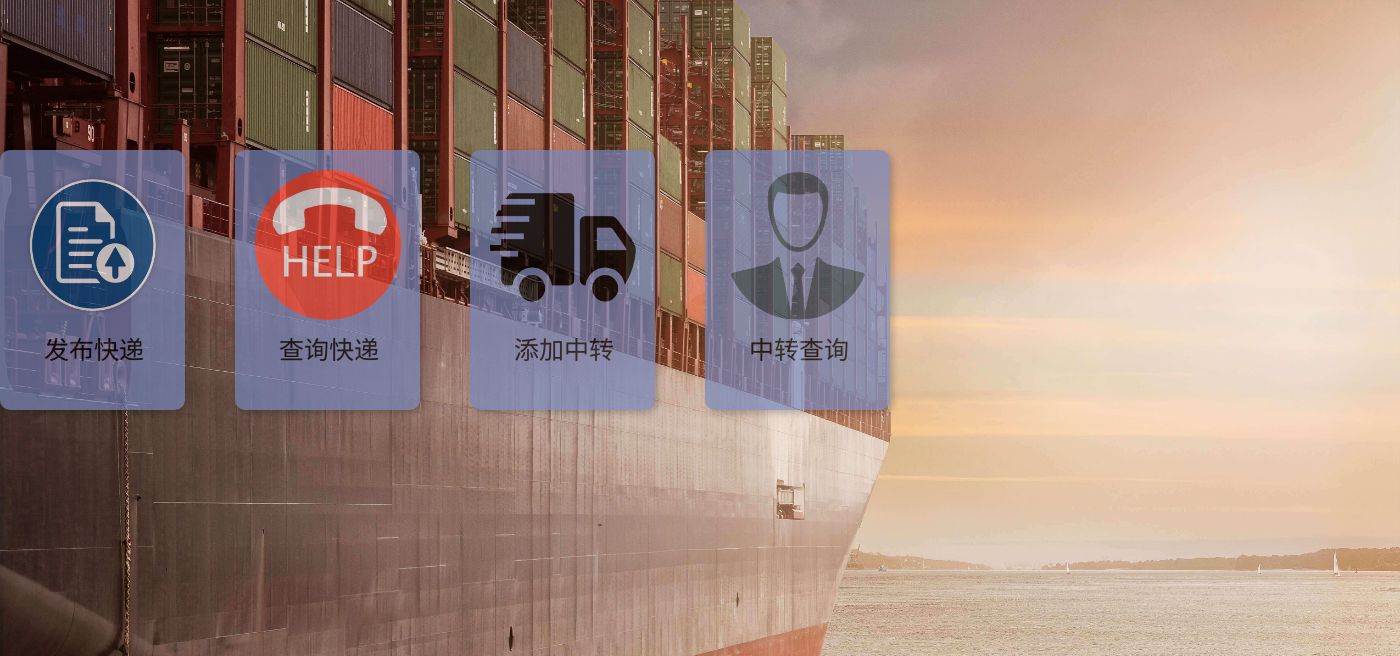
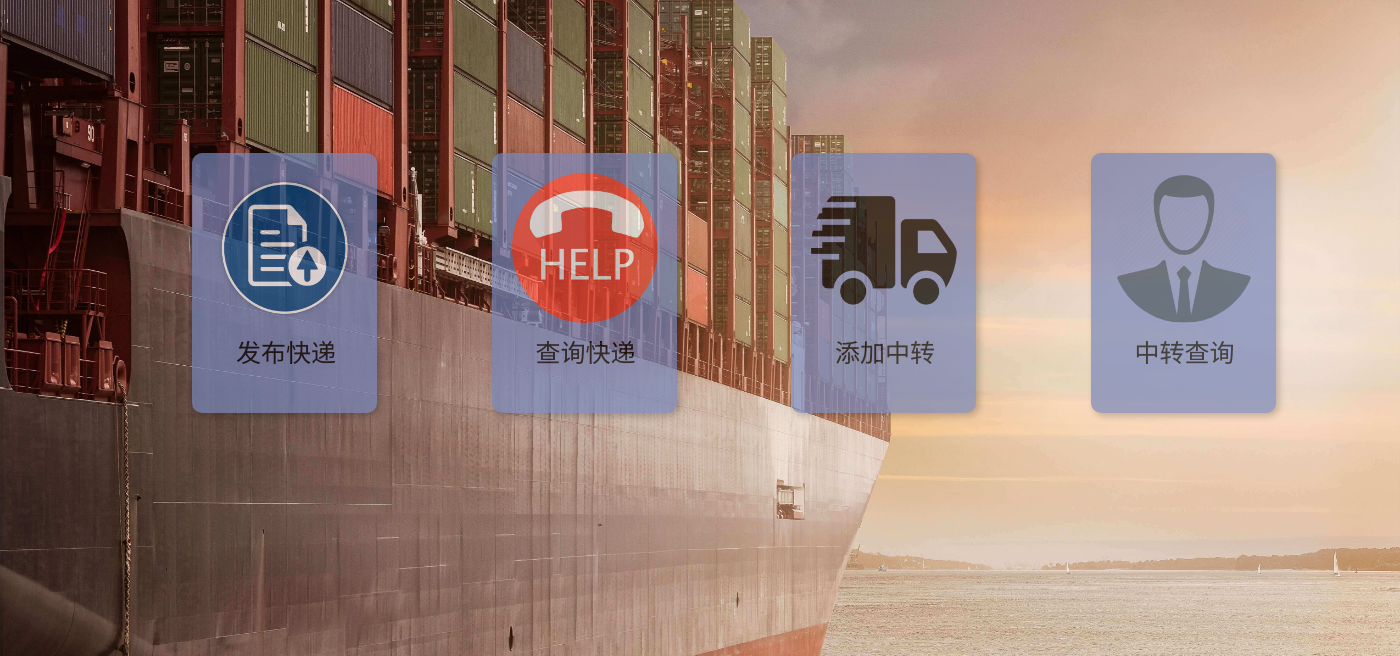
Before and after one commit to h-hg/SCUT-Blockchain-Group2, a Node server app: page / in a window 1400 px wide. Shown: the top 656 px of the page. Run offline with Node 20, Linux system fonts and the light colour scheme.

Commit message:
fix center of index

```diff
--- a/source-app/views/index.ejs
+++ b/source-app/views/index.ejs
@@ -9,23 +9,33 @@
 <% if (messages.success) { %>
 <div class="flash flash-success"><%= messages.success %></div>
 <% } %>
-<div class="hand">
+<div class="hand" style="margin-left: 13.5%">
+	<table width="100%" height="100%" halign="center">
+			<tr>
+				<td halign="center" valign="middle">
 					<div class="card suitdiamonds" onclick="window.location='/form';">
 						<img src="./images/submit.png" class="image-icon">
 						<p>发布快递</p>
 					</div>
+				</td>
+				<td halign="center" valign="middle">
 				<div class="card suitdiamonds" onclick="window.location='/search';">
 					<img src="./images/ques.jpg" class="image-icon">
 					<p>查询快递</p>
 				</div>
+				</td>
+				<td halign="center" valign="middle">
 				<div class="card suitdiamonds" onclick="window.location='/transit_form';">
 					<img src="./images/transit.png" class="image-icon">
-		<p>添加中转</p>
+					<p>添加中转</p></td>
 				</div>
+				<td halign="center" valign="middle">
 				<div class="card suitdiamonds" onclick="window.location='/business_search';">
 					<img src="./images/business.png" class="image-icon">
 					<p>中转查询</p>
 				</div>
+				</td>
+			</tr>
+	</table>
 </div>
-
 </html>
```
Lines whose indentation alone changed are shown as unchanged.
